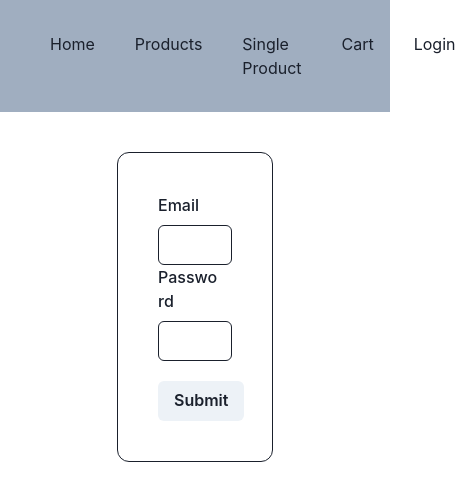
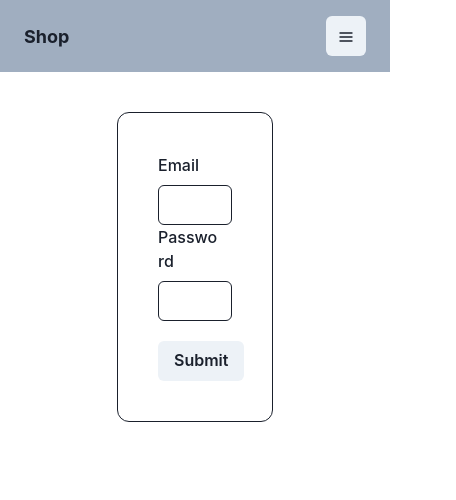
Before and after one commit to karthikacharya26/E-commerce, a React (Vite) app: page /login in a window 390 px wide. Shown: the top 500 px of the page, 456 px wide, since content can reach past the window. Built offline with nearby package versions, Linux system fonts and the light colour scheme.

Commit message:
Added responsiveness to navbar

```diff
--- a/package.json
+++ b/package.json
@@ -10,6 +10,7 @@
     "preview": "vite preview"
   },
   "dependencies": {
+    "@chakra-ui/icons": "^2.1.1",
     "@chakra-ui/react": "^2.8.2",
     "@emotion/react": "^11.11.4",
     "@emotion/styled": "^11.11.5",
--- a/src/components/Navbar.jsx
+++ b/src/components/Navbar.jsx
@@ -1,16 +1,52 @@
-import { Flex } from "@chakra-ui/react";
+import { Flex, Box, IconButton, useDisclosure, Drawer, DrawerBody, DrawerOverlay, DrawerContent, DrawerCloseButton } from "@chakra-ui/react";
+import { HamburgerIcon } from "@chakra-ui/icons";
 import React from "react";
 import { Link } from "react-router-dom";
 
 const Navbar = () => {
+  const { isOpen, onOpen, onClose } = useDisclosure();
+
   return (
-    <Flex gap={10} py={8} bgColor={"gray.400"} pl={'50px'}>
-      <Link to={"/"}>Home</Link>
-      <Link to={"/products"}>Products</Link>
-      <Link to={"/products/:id"}>Single Product</Link>
-      <Link to={"/cart"}>Cart</Link>
-      <Link to={"/login"}>Login</Link>
-    </Flex>
+    <Box>
+      <Flex
+        justifyContent="space-between"
+        alignItems="center"
+        py={4}
+        px={6}
+        bgColor={"gray.400"}
+      >
+        <Box fontWeight="bold" fontSize="lg">
+          <Link to={"/"}>Shop</Link>
+        </Box>
+        <Box display={{ base: "none", md: "flex" }} gap={10}>
+          <Link to={"/"}>Home</Link>
+          <Link to={"/products"}>Products</Link>
+          <Link to={"/cart"}>Cart</Link>
+          <Link to={"/login"}>Login</Link>
+        </Box>
+        <IconButton
+          display={{ base: "block", md: "none" }}
+          aria-label="Open Menu"
+          icon={<HamburgerIcon />}
+          onClick={onOpen}
+        />
+      </Flex>
+
+      <Drawer placement="left" onClose={onClose} isOpen={isOpen}>
+        <DrawerOverlay />
+        <DrawerContent>
+          <DrawerCloseButton />
+          <DrawerBody>
+            <Flex direction="column" mt={8} gap={4}>
+              <Link to={"/"} onClick={onClose}>Home</Link>
+              <Link to={"/products"} onClick={onClose}>Products</Link>
+              <Link to={"/cart"} onClick={onClose}>Cart</Link>
+              <Link to={"/login"} onClick={onClose}>Login</Link>
+            </Flex>
+          </DrawerBody>
+        </DrawerContent>
+      </Drawer>
+    </Box>
   );
 };
 
--- a/src/components/Products.jsx
+++ b/src/components/Products.jsx
@@ -39,7 +39,7 @@ const Products = () => {
   return (
     <Box p={5}>
       <Grid
-        templateColumns={['repeat(1, 1fr)', 'repeat(2, 1fr)', 'repeat(3, 1fr)', 'repeat(4, 1fr)']}
+        templateColumns={['repeat(2, 1fr)', 'repeat(2, 1fr)', 'repeat(3, 1fr)', 'repeat(4, 1fr)']}
         gap={6}
       >
         {data && data.map((ele) => (
```
Also changed, not shown: 1 other file (tests, documents, lock files or other folders).
